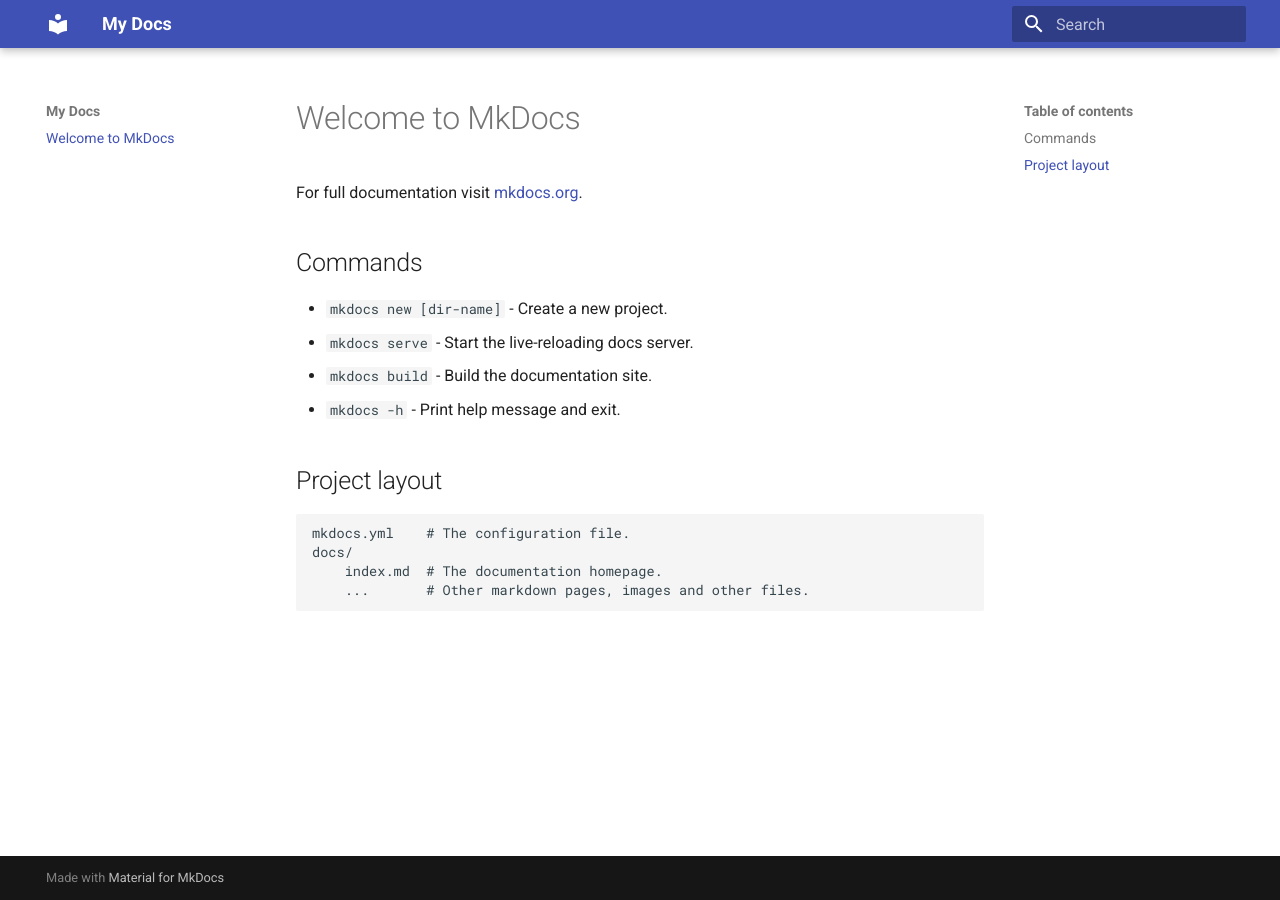
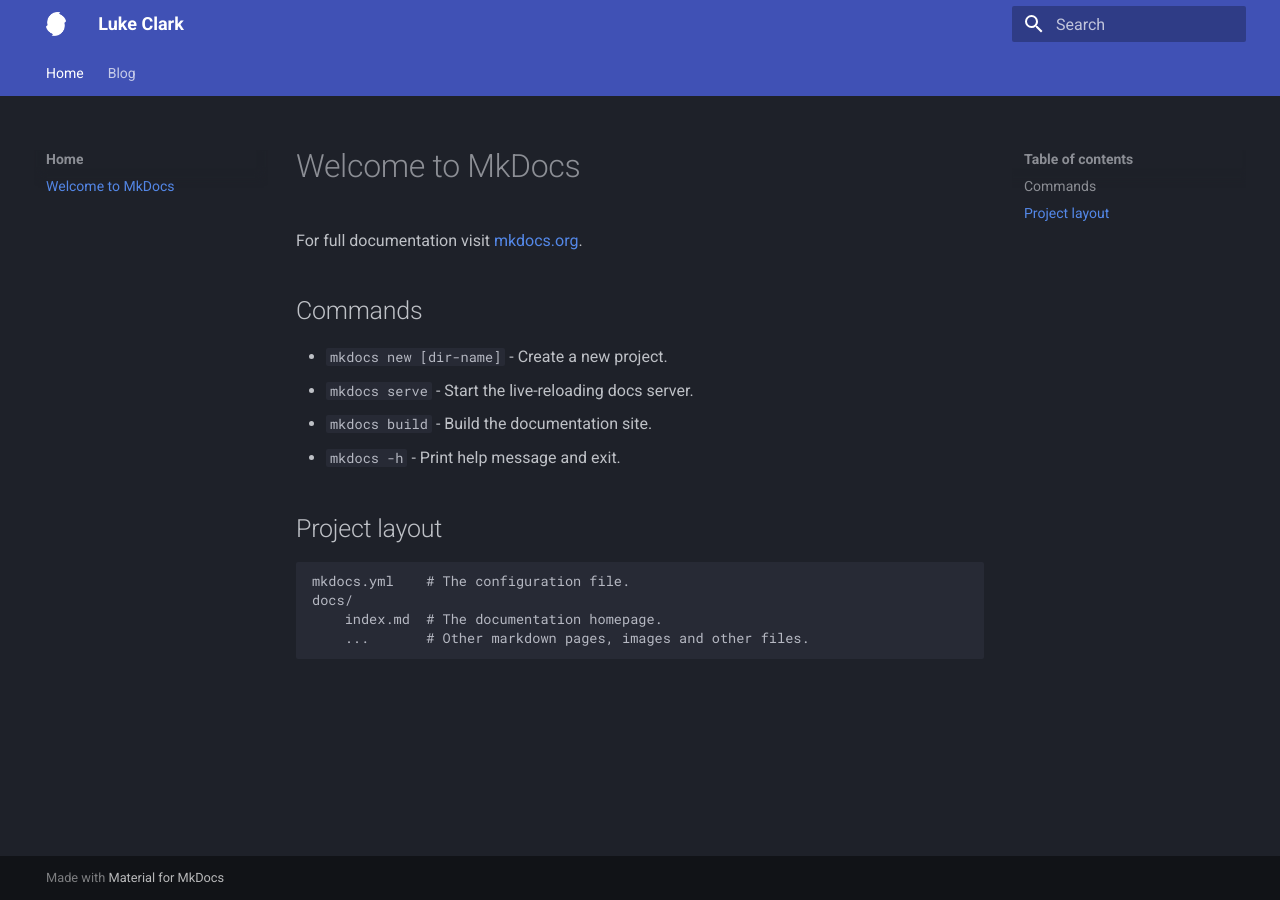
Before and after one commit to lcmandrada/lcmandrada.github.io, an MkDocs documentation site: the page built from docs/index.md, in a window 1280 px wide. Built offline with MkDocs 1.6.1 and Material for MkDocs 9.7.7, drawn with Linux system fonts in a browser that asks for light colours.

Commit message:
feat: add theme, blog and nav

```diff
--- a/mkdocs.yml
+++ b/mkdocs.yml
@@ -1,3 +1,17 @@
-site_name: My Docs
+site_name: Luke Clark
 theme:
   name: material
+  palette:
+    scheme: slate
+  logo: images/logo.png
+  favicon: images/favicon.png
+  features:
+    - navigation.tabs
+nav:
+  - Home:
+    - index.md
+  - Blog:
+    - blog/index.md
+plugins:
+  - blog
+  - search
--- a/pyproject.toml
+++ b/pyproject.toml
@@ -6,7 +6,7 @@ authors = ["Luke Clark Andrada <lcmandrada@gmail.com>"]
 
 [tool.poetry.dependencies]
 python = "^3.9"
-mkdocs-material = "^8.5.10"
+mkdocs-material = "9.2.0b3"
 
 [tool.poetry.dev-dependencies]
 
```
Also changed, not shown: docs/blog/index.md (added), docs/images/favicon.png (added), docs/images/logo.png (added), 2 other files.
